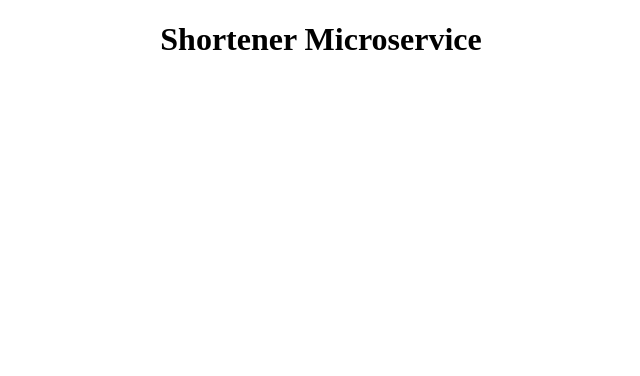
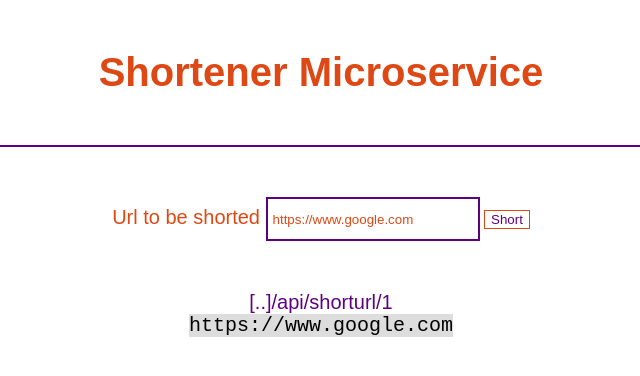
Before and after one commit to hadinhtu97/shortener, a website: page views/index.html in a window 1280 px wide. Shown: the whole page, without its empty margins (319-959 px from the left). Drawn offline with Linux system fonts and the light colour scheme; files that its build step writes are made by us from their sources.

Commit message:
update index, add css

```diff
--- a/app.js
+++ b/app.js
@@ -10,6 +10,7 @@ app.use(cors({ optionsSuccessStatus: 200 }));
 app.use(bodyParser.urlencoded({ extended: false }));
 
 app.get('/', (req, res) => res.sendFile(__dirname + "/views/index.html"));
+app.use(express.static(__dirname + "/public"));
 
 app.listen(port, () => {
     console.log('Your app is listening on port ' + port);
--- /dev/null
+++ b/public/style.css
@@ -0,0 +1,51 @@
+body {
+    text-align: center;
+    font-family: sans-serif;
+}
+
+h1 {
+    font-size: 40px;
+    color: #dd4814;
+    margin: 50px 0;
+}
+
+hr {
+    width: 70%;
+    border: 1px solid #5e0080;
+}
+
+form {
+    margin: 50px 0;
+}
+
+label {
+    color: #dd4814;
+    font-size: 20px;
+}
+
+input[type=text] {
+    outline: none;
+    height: 30px;
+    width: 200px;
+    padding: 5px;
+    border: 2px solid #5e0080;
+    color: #dd4814;
+}
+
+input[type=submit] {
+    background-color: white;
+    border: 1px solid #dd4814;
+    outline: none;
+    color: #5e0080;
+}
+
+a {
+    text-decoration: none;
+    color: #5e0080;
+    font-size: 20px;
+}
+
+code {
+    background-color: #ddd;
+    font-size: 20px;
+}
--- a/views/index.html
+++ b/views/index.html
@@ -5,15 +5,25 @@
     <meta charset="UTF-8">
     <meta name="viewport" content="width=device-width, initial-scale=1.0">
     <title>Shortener Microservice</title>
-    <style>
-        body {
-            text-align: center;
-        }
-    </style>
+    <link rel="stylesheet" href="style.css" type="text/css">
 </head>
 
 <body>
     <h1>Shortener Microservice</h1>
+    <hr>
+    <form action="api/shorturl/new" method="POST">
+        <label for="url">Url to be shorted </label>
+        <input type="text" id="url" name="url" value="https://www.google.com">
+        <input type="submit" value="Short">
+    </form>
+    <div>
+        <a href="api/shorturl/1">[..]/api/shorturl/1</a>
+        <br>
+        <code>
+            https://www.google.com
+        </code>
+    </div>
+
 </body>
 
 </html>
```
